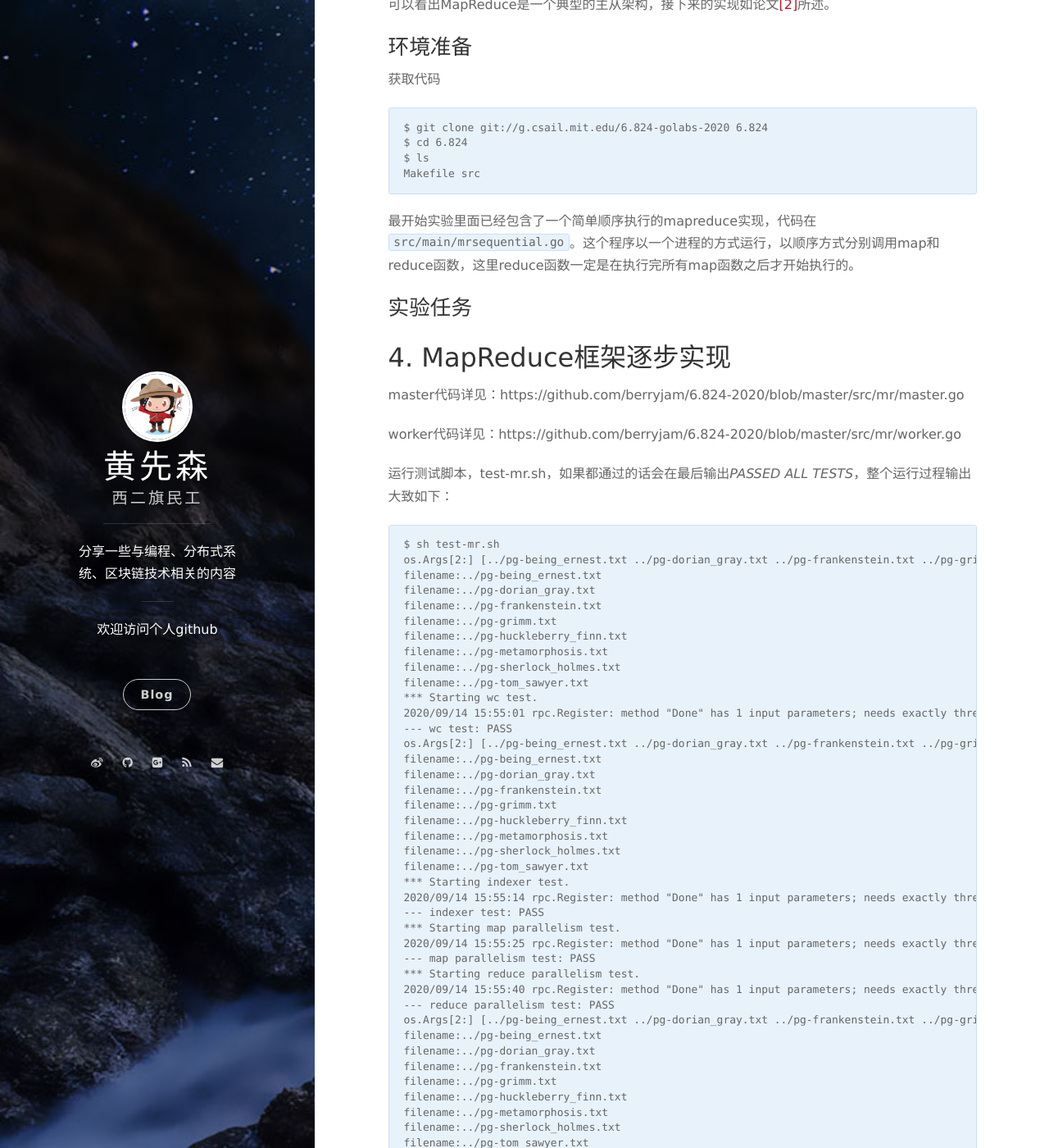
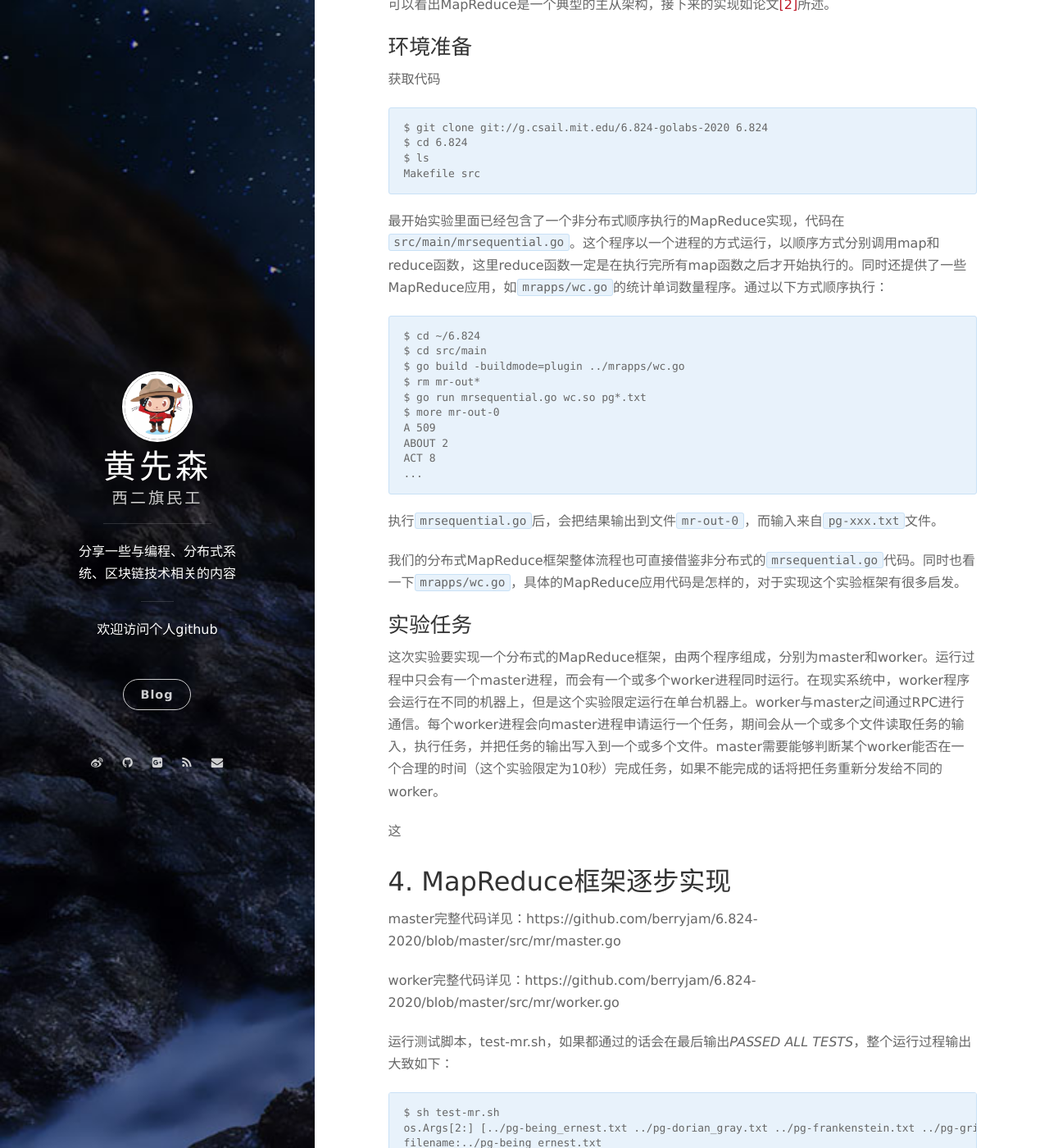
Before and after one commit to berryjam/berryjam.github.io, a Jekyll site: the page built from _posts/2020-09-12-6.824分布式系统课程系列(一):开篇&MapReduce介绍及框架实现.md, in a window 1280 px wide and 1400 px high, scrolled down 3548 px. Shown: the whole window at 82% size. Built offline with Jekyll 4.4.1, drawn with Linux system fonts in a browser that asks for light colours; nearby versions of some CDN libraries; comment, search, counter and statistics services are not loaded; some of the changed text lies outside the part shown.

Commit message:
Update 2020-09-12-6.824分布式系统课程系列(一):开篇&MapReduce介绍及框架实现.md

````diff
--- a/_posts/2020-09-12-6.824分布式系统课程系列(一):开篇&MapReduce介绍及框架实现.md
+++ b/_posts/2020-09-12-6.824分布式系统课程系列(一):开篇&MapReduce介绍及框架实现.md
@@ -122,7 +122,7 @@ MapReduce的详细介绍可参考之前的文章[MapReduce:大数据并行计算
 
 ## 3. MapReduce课程框架介绍
 
-这是一个构建MapReduce系统的实验[[1]](https://pdos.csail.mit.edu/6.824/labs/lab-mr.html)，我们将实现两个程序（以单个进程形式运行）：
+这是一个构建MapReduce系统的实验[[1]](https://pdos.csail.mit.edu/6.824/labs/lab-mr.html)，这个实验需要我们实现两个程序（以单个进程形式运行）：
 
 **worker程序**：调用应用程序定义的Map和Reduce函数，并通过读写文件方式来处理两个函数的输入、输出。
 
@@ -141,17 +141,36 @@ $ ls
 Makefile src
 ```
 
-最开始实验里面已经包含了一个简单顺序执行的mapreduce实现，代码在`src/main/mrsequential.go`。这个程序以一个进程的方式运行，以顺序方式分别调用map和reduce函数，这里reduce函数一定是在执行完所有map函数之后才开始执行的。
+最开始实验里面已经包含了一个非分布式顺序执行的MapReduce实现，代码在`src/main/mrsequential.go`。这个程序以一个进程的方式运行，以顺序方式分别调用map和reduce函数，这里reduce函数一定是在执行完所有map函数之后才开始执行的。同时还提供了一些MapReduce应用，如`mrapps/wc.go`的统计单词数量程序。通过以下方式顺序执行：
+
+```
+$ cd ~/6.824
+$ cd src/main
+$ go build -buildmode=plugin ../mrapps/wc.go
+$ rm mr-out*
+$ go run mrsequential.go wc.so pg*.txt
+$ more mr-out-0
+A 509
+ABOUT 2
+ACT 8
+...
+```
+
+执行`mrsequential.go`后，会把结果输出到文件`mr-out-0`，而输入来自`pg-xxx.txt`文件。
+
+我们的分布式MapReduce框架整体流程也可直接借鉴非分布式的`mrsequential.go`代码。同时也看一下`mrapps/wc.go`，具体的MapReduce应用代码是怎样的，对于实现这个实验框架有很多启发。
 
 ### 实验任务
 
+这次实验要实现一个分布式的MapReduce框架，由两个程序组成，分别为master和worker。运行过程中只会有一个master进程，而会有一个或多个worker进程同时运行。在现实系统中，worker程序会运行在不同的机器上，但是这个实验限定运行在单台机器上。worker与master之间通过RPC进行通信。每个worker进程会向master进程申请运行一个任务，期间会从一个或多个文件读取任务的输入，执行任务，并把任务的输出写入到一个或多个文件。master需要能够判断某个worker能否在一个合理的时间（这个实验限定为10秒）完成任务，如果不能完成的话将把任务重新分发给不同的worker。
 
+这
 
 ## 4. MapReduce框架逐步实现
 
-master代码详见：https://github.com/berryjam/6.824-2020/blob/master/src/mr/master.go
+master完整代码详见：https://github.com/berryjam/6.824-2020/blob/master/src/mr/master.go
 
-worker代码详见：https://github.com/berryjam/6.824-2020/blob/master/src/mr/worker.go
+worker完整代码详见：https://github.com/berryjam/6.824-2020/blob/master/src/mr/worker.go
 
 运行测试脚本，test-mr.sh，如果都通过的话会在最后输出*PASSED ALL TESTS*，整个运行过程输出大致如下：
 ```
````
